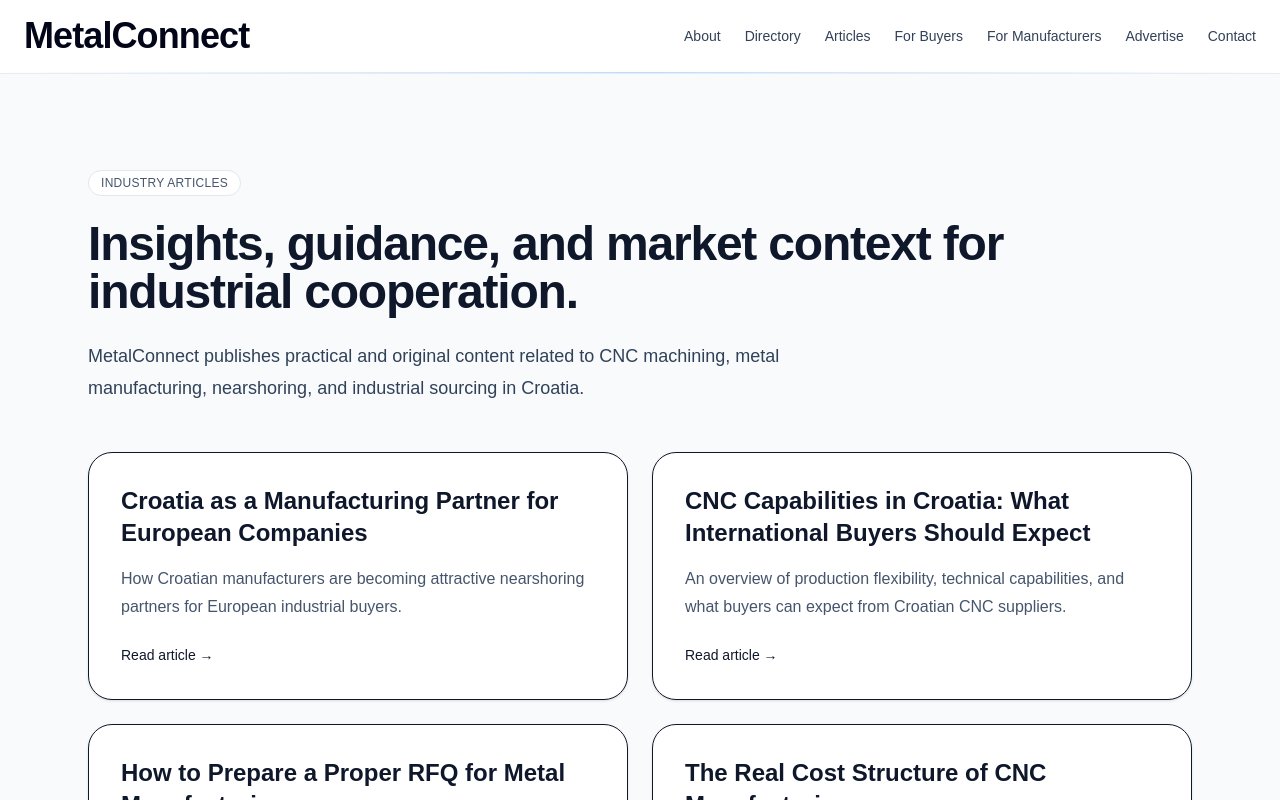
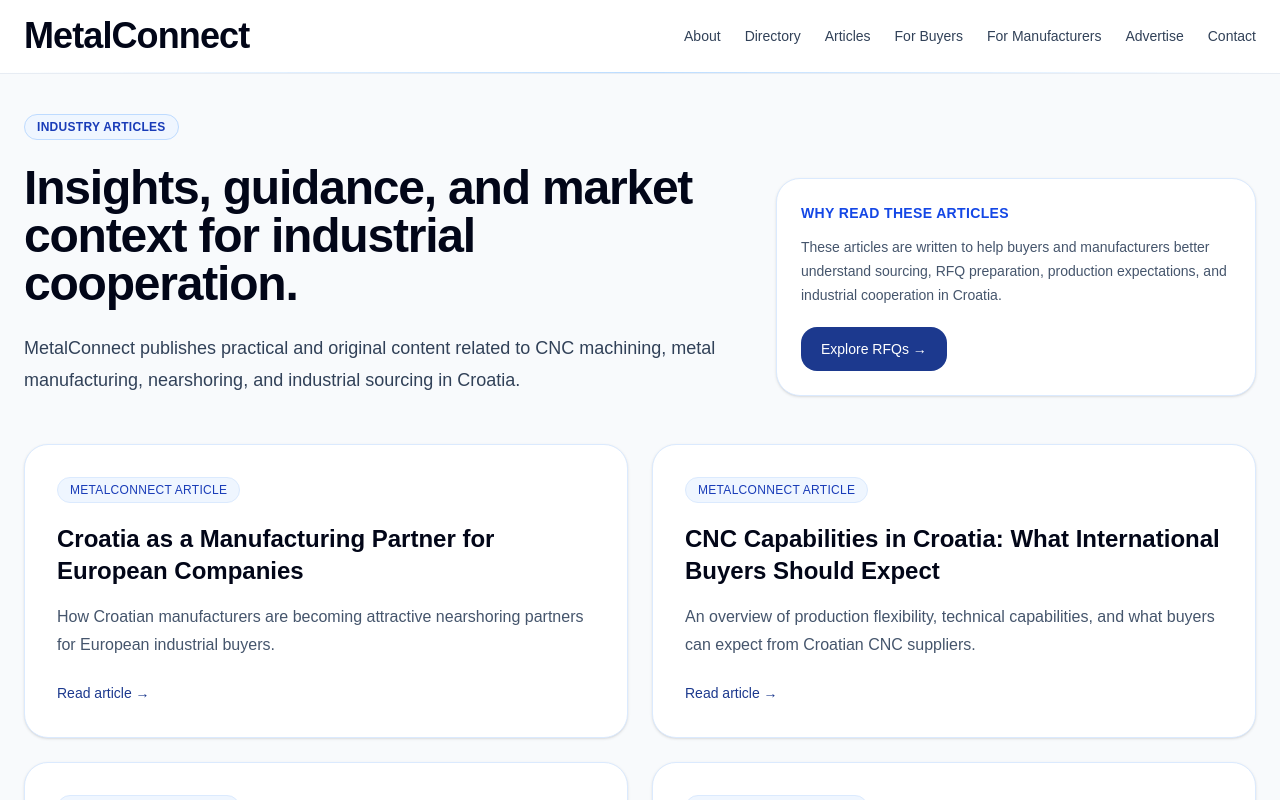
Before and after one commit to mini16111985-hub/metalconnect, a Next.js app: page /articles in a window 1280 px wide. Shown: the top 800 px of the page. Built offline with nearby package versions, Linux system fonts and the light colour scheme.

Commit message:
redesign articles page

```diff
--- a/app/articles/page.js
+++ b/app/articles/page.js
@@ -34,35 +34,64 @@
 
   return (
     <main className="min-h-screen bg-slate-50 text-slate-900">
-      <section className="mx-auto max-w-6xl px-6 py-16 md:py-24">
-        <div className="mb-6 inline-flex rounded-full border border-slate-200 bg-white px-3 py-1 text-xs font-medium uppercase tracking-wide text-slate-600">
+      <section className="mx-auto max-w-7xl px-6 pt-8 pb-16 md:pt-10 md:pb-20">
+        <div className="mb-6 inline-flex rounded-full border border-blue-200 bg-blue-50 px-3 py-1 text-xs font-semibold uppercase tracking-wide text-blue-800">
           Industry Articles
         </div>
 
-        <h1 className="text-4xl font-bold tracking-tight md:text-5xl">
-          Insights, guidance, and market context for industrial cooperation.
-        </h1>
+        <div className="grid gap-8 md:grid-cols-[1.2fr_0.8fr] md:items-end">
+          <div>
+            <h1 className="text-4xl font-bold tracking-tight text-slate-950 md:text-5xl">
+              Insights, guidance, and market context for industrial cooperation.
+            </h1>
 
-        <p className="mt-6 max-w-3xl text-lg leading-8 text-slate-700">
-          MetalConnect publishes practical and original content related to CNC machining,
-          metal manufacturing, nearshoring, and industrial sourcing in Croatia.
-        </p>
+            <p className="mt-6 max-w-3xl text-lg leading-8 text-slate-700">
+              MetalConnect publishes practical and original content related to CNC
+              machining, metal manufacturing, nearshoring, and industrial sourcing
+              in Croatia.
+            </p>
+          </div>
+
+          <div className="rounded-3xl border border-blue-100 bg-white p-6 shadow-sm">
+            <div className="text-sm font-semibold uppercase tracking-wide text-blue-700">
+              Why read these articles
+            </div>
+            <p className="mt-3 text-sm leading-6 text-slate-600">
+              These articles are written to help buyers and manufacturers better
+              understand sourcing, RFQ preparation, production expectations, and
+              industrial cooperation in Croatia.
+            </p>
+
+            <a
+              href="/rfq"
+              className="mt-5 inline-block rounded-2xl bg-blue-900 px-5 py-3 text-sm font-medium text-white transition hover:bg-blue-800"
+            >
+              Explore RFQs →
+            </a>
+          </div>
+        </div>
 
         <div className="mt-12 grid gap-6 md:grid-cols-2">
           {articles.map((article) => (
             <article
               key={article.slug}
-              className="rounded-3xl border bg-white p-8 shadow-sm"
+              className="rounded-3xl border border-blue-100 bg-white p-8 shadow-sm transition hover:-translate-y-0.5 hover:shadow-md"
             >
-              <h2 className="text-2xl font-semibold leading-8">
+              <div className="inline-flex rounded-full border border-blue-100 bg-blue-50 px-3 py-1 text-xs font-medium uppercase tracking-wide text-blue-800">
+                MetalConnect article
+              </div>
+
+              <h2 className="mt-5 text-2xl font-semibold leading-8 text-slate-950">
                 {article.title}
               </h2>
+
               <p className="mt-4 text-base leading-7 text-slate-600">
                 {article.description}
               </p>
+
               <a
                 href={`/articles/${article.slug}`}
-                className="mt-6 inline-block text-sm font-medium text-slate-900"
+                className="mt-6 inline-block text-sm font-medium text-blue-900"
               >
                 Read article →
               </a>
```
